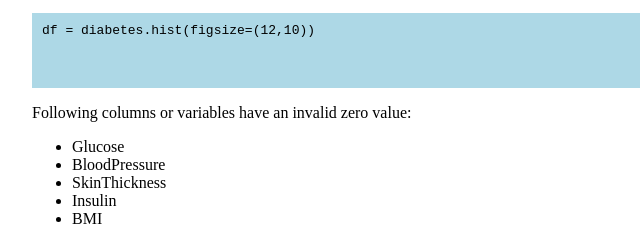
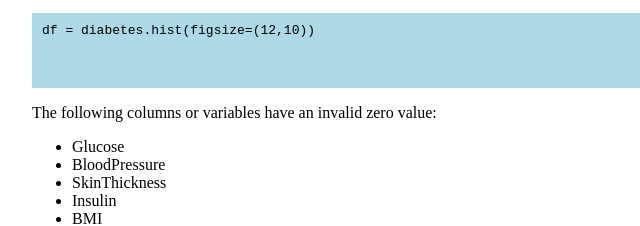
Before and after one commit to venkatroch31/Diabetes, a plain HTML site: page index.html in a window 1280 px wide. Shown: the part 1865-2091 px from the top of the page, 176-816 px from the left. Drawn offline with Linux system fonts and the light colour scheme.

Commit message:
Update index.html

```diff
--- a/index.html
+++ b/index.html
@@ -32,7 +32,7 @@
 			</p>
 			<h2>Dataset</h2>
 			<p>
-				Download the dataset from<a href="https://www.kaggle.com/uciml/pima-indians-diabetes-database/downloads/pima-indians-diabetes-database.zip/1">kaggle</a>
+				Download the dataset from <a href="https://www.kaggle.com/uciml/pima-indians-diabetes-database/downloads/pima-indians-diabetes-database.zip/1">kaggle</a>
 			</p>
 			<p>
 				The dataset includes data from 768 women with 8 characteristics, in particular:
@@ -133,7 +133,7 @@
 
 
 				<p>
-					Following columns or variables have an invalid zero value:
+					The following columns or variables have an invalid zero value:
 					<ul>
 						<li>Glucose</li>
 						<li>BloodPressure</li>
```
